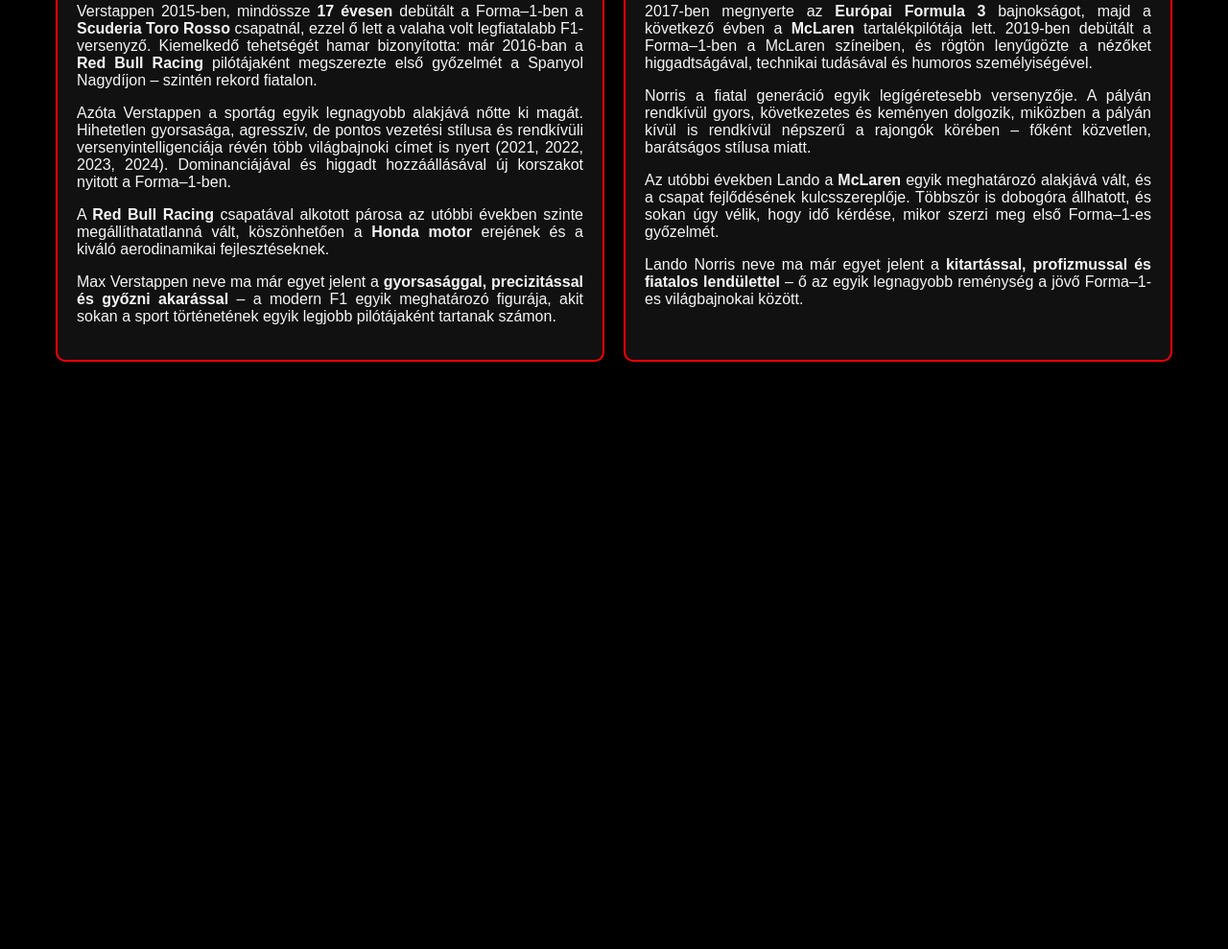
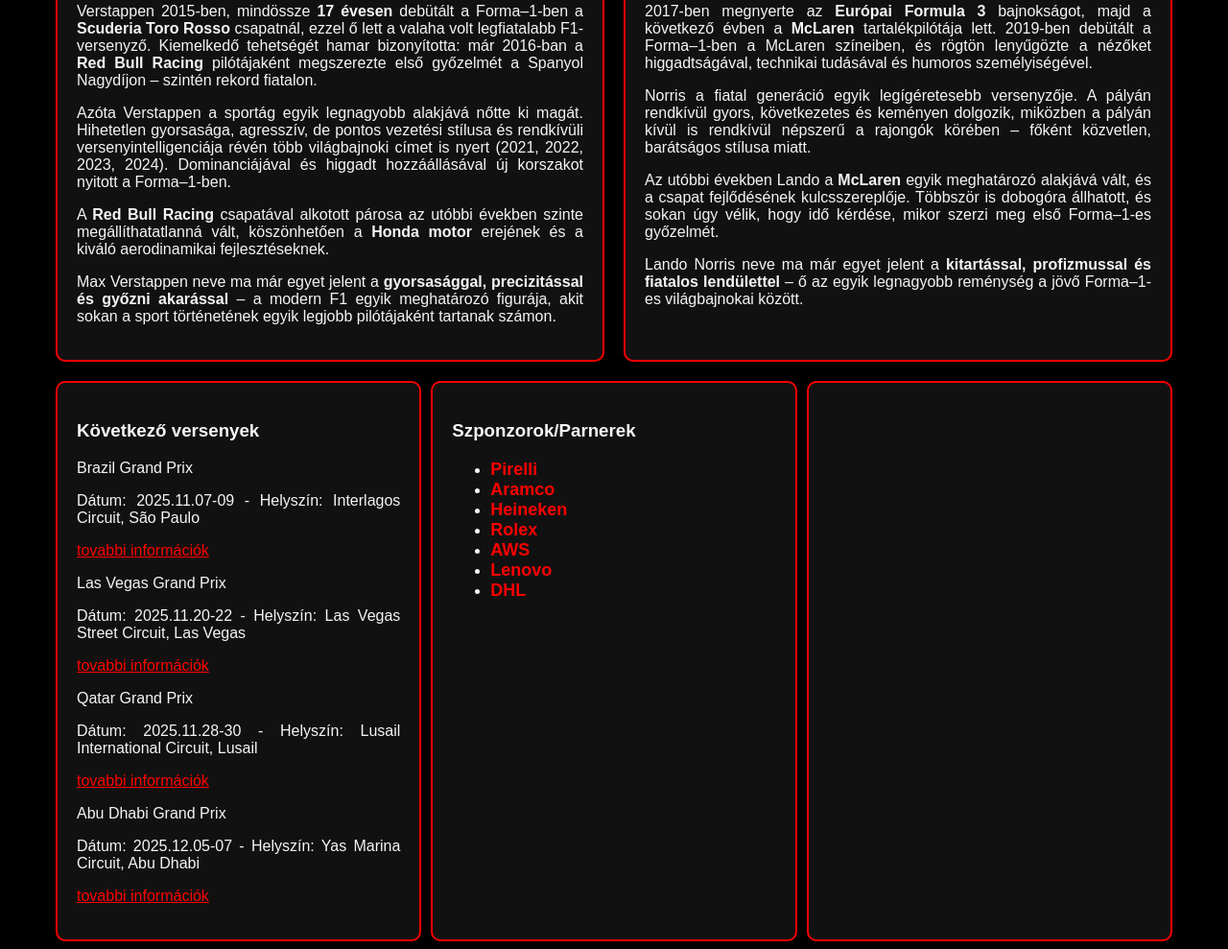
Before and after one commit to Lorinc43145/Html-project-1, a plain HTML site: page 2 project/index.html in a window 1280 px wide. Shown: the part 1029-2018 px from the top of the page at 96% size. Before the commit the page ends 1414 px from the top, so only its background shows below. Drawn offline with Linux system fonts and the light colour scheme.

Commit message:
adated files to be committed

```diff
--- a/2 project/css/main.css
+++ b/2 project/css/main.css
@@ -80,3 +80,39 @@
     height: 400px;
     align-items: center;
 }
+.sections{
+    margin-top: 20px;
+    margin-left: 50px;
+    margin-right: 50px;
+    text-align: center;
+    display: flex;
+    text-align: justify;
+    gap: 10px;
+}
+.sections .section1,.sections .section2, .sections .section3{
+    text-align: justify;
+    background-color: #111;
+    border: 2px solid red;
+    border-radius: 10px;
+    overflow: auto;
+    flex: 1;
+    padding: 20px;
+}
+.sections .section2 ul li a{
+    color: red;
+    text-decoration: none;
+    font-weight: bold;
+    font-size: 18px;
+}
+a:link {
+  color: red;
+}
+a:hover {
+  color: red;
+}
+a:visited {
+  color: red;
+}
+a:active {
+  color: red;
+}
--- a/2 project/index.html
+++ b/2 project/index.html
@@ -21,24 +21,27 @@
             </ul>
           </div>
         </nav>
-        <h1>F1 Rajongók oldal</h1>
+        <div id="banner-content">
+          <a href="index.html">
+            <h1 title="F1 rajongók oldala">F1 rajongók oldala</h1>
+          </a>
           <h2>Készitette:Lázár Lőrinc</h2>
         </div>
+      </header>
     <div class="bemutato">
       <section>
         <h3>A honlap bemutatása</h3>
         <div class="content">
           <div class="left">
             <p>
-                Üdvözlünk az F1 Rajongói Oldalon, ahol minden a Forma–1
-                világáról szól! Oldalunk célja, hogy összefogja a sportág
-                szerelmeseit, és naprakész információkat, érdekességeket,
-                valamint háttértörténeteket kínáljon a száguldó cirkusz
-                világából. Oldalunk nemcsak információforrás, hanem közösségi
-                tér is — mert az F1 nemcsak sport, hanem szenvedély, izgalom és
-                technológia egyben. Ha téged is lenyűgöz a motorok hangja, a
-                boxutcai stratégiák és a villámgyors köridők világa, akkor ez az
-                oldal neked készült!
+              Üdvözlünk az F1 Rajongói Oldalon, ahol minden a Forma–1 világáról
+              szól! Oldalunk célja, hogy összefogja a sportág szerelmeseit, és
+              naprakész információkat, érdekességeket, valamint
+              háttértörténeteket kínáljon a száguldó cirkusz világából. Oldalunk
+              nemcsak információforrás, hanem közösségi tér is — mert az F1
+              nemcsak sport, hanem szenvedély, izgalom és technológia egyben. Ha
+              téged is lenyűgöz a motorok hangja, a boxutcai stratégiák és a
+              villámgyors köridők világa, akkor ez az oldal neked készült!
             </p>
           </div>
 
@@ -51,8 +54,8 @@
               <li>Versenynaptár és pályabemutatók</li>
               <li>Galéria a legemlékezetesebb pillanatokról</li>
               <li>
-                  Rajongói közösség, ahol megoszthatod a véleményed és
-                  tippelhetsz a futamok kimenetelére
+                Rajongói közösség, ahol megoszthatod a véleményed és tippelhetsz
+                a futamok kimenetelére
               </li>
             </ul>
           </div>
@@ -69,17 +72,17 @@
         <p>
           <strong>Max Emilian Verstappen</strong> 1997. szeptember 30-án
           született Belgiumban, de holland színekben versenyez. Édesapja,
-            <strong>Jos Verstappen</strong> korábbi Forma–1-es pilóta, így Max
-            már gyerekkorától a versenyzés világában nőtt fel.
+          <strong>Jos Verstappen</strong> korábbi Forma–1-es pilóta, így Max már
+          gyerekkorától a versenyzés világában nőtt fel.
         </p>
         <p>
           Verstappen 2015-ben, mindössze <strong>17 évesen</strong> debütált a
-            Forma–1-ben a <strong>Scuderia Toro Rosso</strong> csapatnál, ezzel
-            ő lett a valaha volt legfiatalabb F1-versenyző. Kiemelkedő
-            tehetségét hamar bizonyította: már 2016-ban a
+          Forma–1-ben a <strong>Scuderia Toro Rosso</strong> csapatnál, ezzel ő
+          lett a valaha volt legfiatalabb F1-versenyző. Kiemelkedő tehetségét
+          hamar bizonyította: már 2016-ban a
           <strong>Red Bull Racing</strong>
-            pilótájaként megszerezte első győzelmét a Spanyol Nagydíjon –
-            szintén rekord fiatalon.
+          pilótájaként megszerezte első győzelmét a Spanyol Nagydíjon – szintén
+          rekord fiatalon.
         </p>
         <p>
           Azóta Verstappen a sportág egyik legnagyobb alakjává nőtte ki magát.
@@ -97,8 +100,8 @@
         <p>
           Max Verstappen neve ma már egyet jelent a
           <strong>gyorsasággal, precizitással és győzni akarással</strong> – a
-            modern F1 egyik meghatározó figurája, akit sokan a sport
-            történetének egyik legjobb pilótájaként tartanak számon.
+          modern F1 egyik meghatározó figurája, akit sokan a sport történetének
+          egyik legjobb pilótájaként tartanak számon.
         </p>
       </section>
       <section class="rightdr">
@@ -110,38 +113,86 @@
         <p>
           <strong>Lando Norris</strong> 1999. november 13-án született
           Bristolban, az Egyesült Királyságban. Már fiatalon megmutatta
-            tehetségét az autósportban: kartingban több bajnoki címet is
-            szerzett, mielőtt az autós sorozatokban is villámgyorsan felfelé
-            haladt a ranglétrán.
+          tehetségét az autósportban: kartingban több bajnoki címet is szerzett,
+          mielőtt az autós sorozatokban is villámgyorsan felfelé haladt a
+          ranglétrán.
         </p>
         <p>
           2017-ben megnyerte az
-            <strong>Európai Formula 3</strong> bajnokságot, majd a következő
-            évben a <strong>McLaren</strong> tartalékpilótája lett. 2019-ben
-            debütált a Forma–1-ben a McLaren színeiben, és rögtön lenyűgözte a
-            nézőket higgadtságával, technikai tudásával és humoros
-            személyiségével.
+          <strong>Európai Formula 3</strong> bajnokságot, majd a következő évben
+          a <strong>McLaren</strong> tartalékpilótája lett. 2019-ben debütált a
+          Forma–1-ben a McLaren színeiben, és rögtön lenyűgözte a nézőket
+          higgadtságával, technikai tudásával és humoros személyiségével.
         </p>
         <p>
           Norris a fiatal generáció egyik legígéretesebb versenyzője. A pályán
-            rendkívül gyors, következetes és keményen dolgozik, miközben a
-            pályán kívül is rendkívül népszerű a rajongók körében – főként
-            közvetlen, barátságos stílusa miatt.
+          rendkívül gyors, következetes és keményen dolgozik, miközben a pályán
+          kívül is rendkívül népszerű a rajongók körében – főként közvetlen,
+          barátságos stílusa miatt.
         </p>
         <p>
           Az utóbbi években Lando a <strong>McLaren</strong> egyik meghatározó
           alakjává vált, és a csapat fejlődésének kulcsszereplője. Többször is
-            dobogóra állhatott, és sokan úgy vélik, hogy idő kérdése, mikor
-            szerzi meg első Forma–1-es győzelmét.
+          dobogóra állhatott, és sokan úgy vélik, hogy idő kérdése, mikor szerzi
+          meg első Forma–1-es győzelmét.
         </p>
         <p>
           Lando Norris neve ma már egyet jelent a
-            <strong>kitartással, profizmussal és fiatalos lendülettel</strong> –
-            ő az egyik legnagyobb reménység a jövő Forma–1-es világbajnokai
-            között.
+          <strong>kitartással, profizmussal és fiatalos lendülettel</strong> – ő
+          az egyik legnagyobb reménység a jövő Forma–1-es világbajnokai között.
         </p>
       </section>
     </div>
-    </header>
+    <div class="sections">
+      <section class="section1">
+        <h3>Következő versenyek</h3>
+        <p>Brazil Grand Prix</p>
+        <p>Dátum: 2025.11.07-09 - Helyszín: Interlagos Circuit, São Paulo</p>
+        <p>
+          <a href="https://www.formula1.com/en/racing/2025/brazil"
+            >tovabbi információk</a
+          >
+        </p>
+        <p>Las Vegas Grand Prix</p>
+        <p>
+          Dátum: 2025.11.20-22 - Helyszín: Las Vegas Street Circuit, Las Vegas
+        </p>
+        <p>
+          <a href="https://www.formula1.com/en/racing/2025/las-vegas"
+            >tovabbi információk</a
+          >
+        </p>
+        <p>Qatar Grand Prix</p>
+        <p>
+          Dátum: 2025.11.28-30 - Helyszín: Lusail International Circuit, Lusail
+        </p>
+        <p>
+          <a href="https://www.formula1.com/en/racing/2025/qatar"
+            >tovabbi információk</a
+          >
+        </p>
+        <p>Abu Dhabi Grand Prix</p>
+        <p>Dátum: 2025.12.05-07 - Helyszín: Yas Marina Circuit, Abu Dhabi</p>
+        <p>
+          <a href="https://www.formula1.com/en/racing/2025/abu-dhabi"
+            >tovabbi információk</a
+          >
+        </p>
+      </section>
+      <section class="section2">
+        <h3>Szponzorok/Parnerek</h3>
+        <ul>
+          <li><a href="https://www.pirelli.com/global/en-ww/homepage/">Pirelli</a></li>
+          <li><a href="https://www.aramco.com/en">Aramco</a></li>
+          <li><a href="https://www.heineken.com/hu/hu/home/">Heineken</a></li>
+          <li><a href="https://www.rolex.com/">Rolex</a></li>
+          <li><a href="https://aws.amazon.com/">AWS</a></li>
+          <li><a href="https://www.lenovo.com/hu/hu/">Lenovo</a></li>
+          <li><a href="https://www.dhl.com/hu-hu/home.html">DHL</a></li>
+        </ul>
+      </section>
+      <section class="section3">
+      </section>
+    </div>
   </body>
 </html>
```
Also changed, not shown: 2 project/animation.html (added), 2 project/urlap.html (added). Lines whose indentation alone changed are shown as unchanged.
